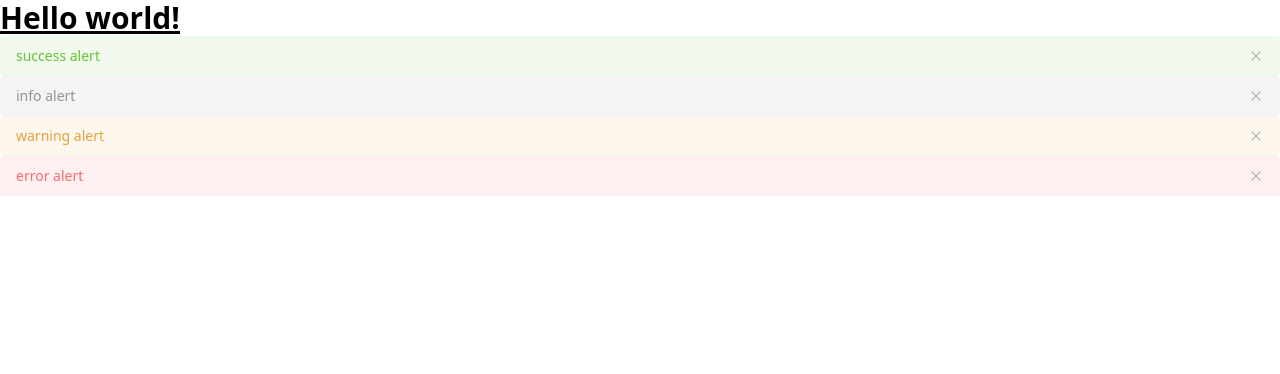
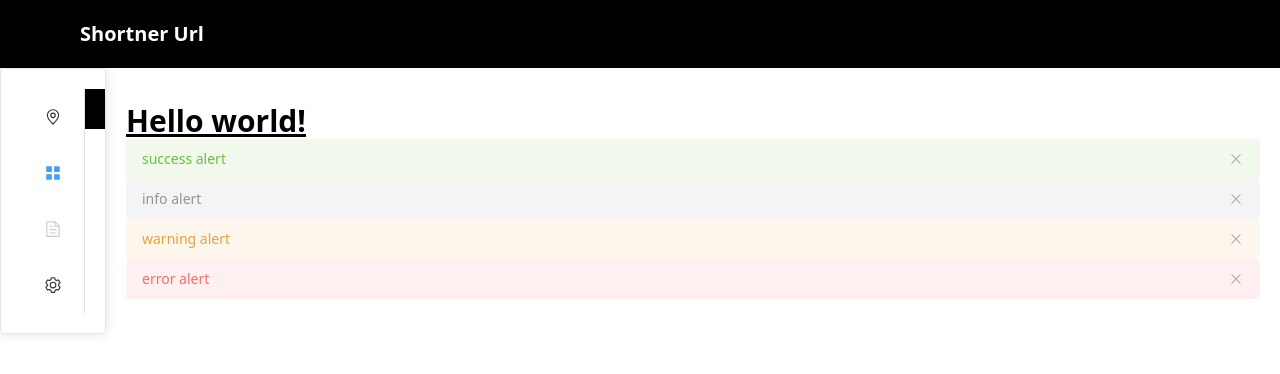
Before and after one commit to achrafalami611/ShortnerUrl, a Vue app in the folder vueJs/: page / in a window 1280 px wide. Shown: the top 374 px of the page. Built offline with nearby package versions, Linux system fonts and the light colour scheme.

Commit message:
Add style Globaly In App.vue

```diff
--- a/vueJs/src/App.vue
+++ b/vueJs/src/App.vue
@@ -1,11 +1,28 @@
-<script setup lang="ts">
+<script setup>
+import SideBar from "@/common/components/SideBar.vue";
+
 </script>
 
 <template>
   <header>
+    <div class="bg-black text-white px-20 py-5">
+      <h1 class="text-xl font-bold">Shortner Url</h1>
+    </div>
   </header>
 
-  <main>
+  <div class="flex items-center justify-between">
+    <div>
+      <SideBar />
+    </div>
+
+    <main class="m-auto p-5">
     <RouterView />
   </main>
+  </div>
+
 </template>
+<style lang="scss" scoped>
+  main{
+    width: 95%;
+  }
+</style>
```
